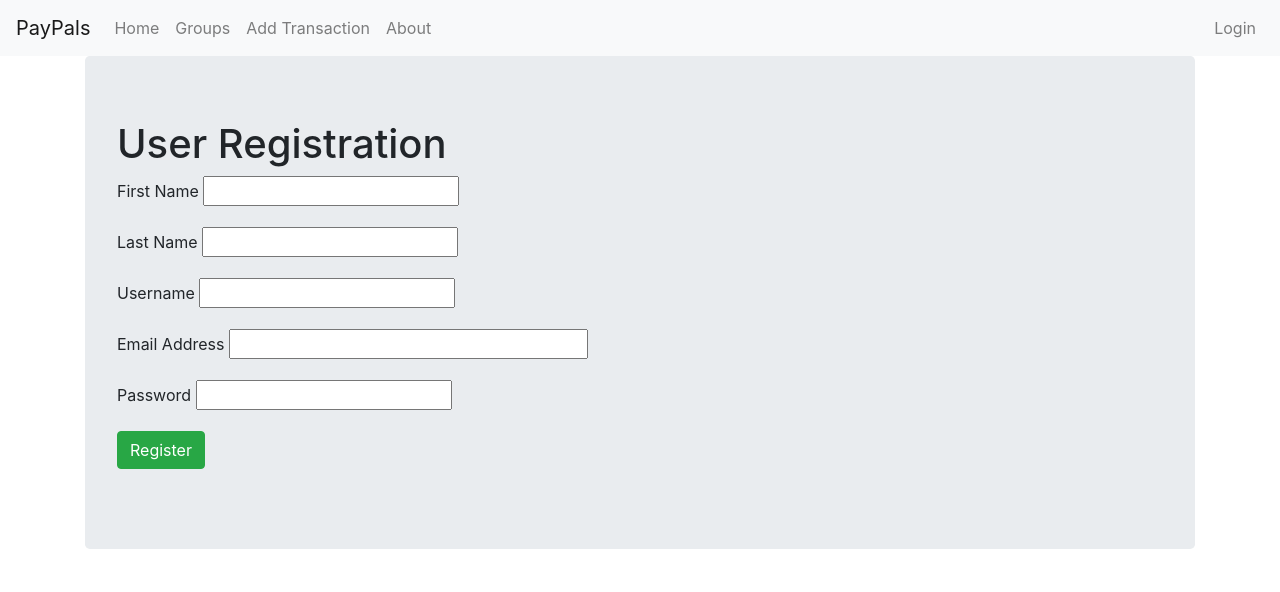
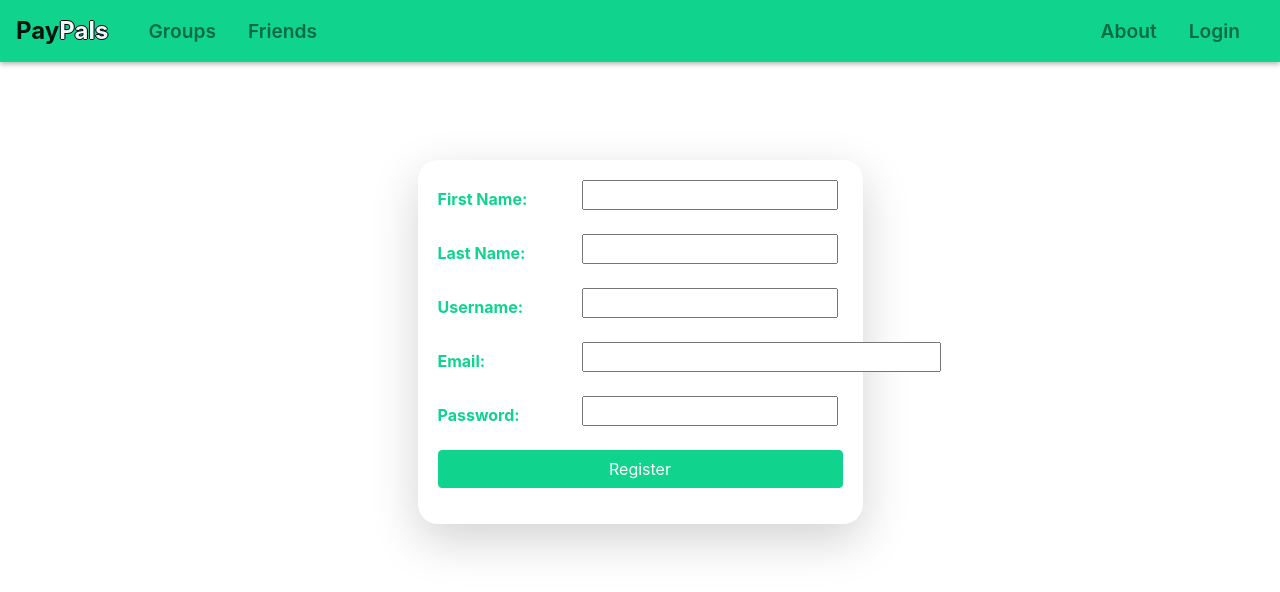
Before and after one commit to belwalrahul/paypals, a Django app: page /register/ in a window 1280 px wide. Shown: the top 592 px of the page. Run offline with Django 4.2, Linux system fonts and the light colour scheme.

Commit message:
Updated UI

```diff
--- /dev/null
+++ b/core/static/script.js
@@ -0,0 +1,22 @@
+$(document).ready(function() {
+  // Get the current URL
+  var current_url = window.location.href;
+
+  // Add the active class to the navbar link that matches the current URL
+  $('.nav-link').each(function() {
+    var link_url = $(this).attr('href');
+    if (current_url.indexOf(link_url) !== -1) {
+      $(this).addClass('active');
+    }
+  });
+});
+
+$(document).ready(function() {
+  $('.users-owed-btn').on('mouseenter', function() {
+    var owed = $(this).data('owed');
+    $(this).tooltip({
+      title: owed,
+      placement: 'bottom'
+    }).tooltip('show');
+  });
+});
--- /dev/null
+++ b/core/static/style.css
@@ -0,0 +1,140 @@
+
+.navbar {
+  box-shadow: 0 2px 5px rgba(0, 0, 0, 0.3);
+}
+
+.navbar-brand {
+  font-size: 1.5rem;
+  font-weight: bold;
+}
+
+.navbar-nav {
+  align-items: center;
+  margin-right: 1rem;
+}
+
+.navbar-nav .nav-item {
+  color:#000000;
+  margin-left: 1rem;
+}
+
+.nav-link {
+  font-size: 1.2rem;
+  color: #fff;
+  font-weight: 600;
+}
+
+.dropdown-menu {
+  background-color: #28efa8;
+  border: none;
+}
+
+.dropdown-item {
+  color: #333;
+  font-weight: 600;
+
+}
+
+.dropdown-item:hover {
+  background-color: #0cb67a;
+}
+
+.navbar-nav:last-child {
+  margin-left: auto;
+}
+
+.custom-table {
+  font-size: 14px;
+  background-color: #f8f9fa;
+  border-radius: 10px;
+  overflow: hidden;
+}
+
+.custom-table thead th {
+  background-color: #17a2b8;
+  color: #fff;
+  border-color: #17a2b8;
+  font-weight: bold;
+  text-align: center;
+}
+
+.custom-table tbody td {
+  border-color: #dee2e6;
+  text-align: center;
+  border-radius: 0;
+}
+
+.custom-table tbody tr:nth-child(even) {
+  background-color: #f2f2f2;
+}
+
+.custom-table tbody tr:hover {
+  background-color: #d3d3d3;
+}
+
+.custom-table tr td:first-child {
+  border-radius: 10px 0 0 10px;
+}
+
+.custom-table tr td:last-child {
+  border-radius: 0 10px 10px 0;
+}
+
+.custom-table button {
+  padding: 6px 12px;
+  font-size: 12px;
+  border-radius: 5px;
+}
+
+.group-name a{
+  font-weight: bold;
+  font-size: large;
+  color: #0cb67a;
+  text-decoration: none;
+}
+
+.group-name:hover {
+  color: #333;
+  text-decoration: none;
+}
+
+.card {
+  margin-top: 50px;
+  border-radius: 20px;
+  box-shadow: 0 0 20px rgba(0, 0, 0, 0.2);
+}
+
+.card-header {
+  background-color: #10d48e;
+  border-radius: 20px 20px 0 0;
+  color: white;
+}
+
+.form-group label {
+  font-weight: bold;
+  color: #10d48e;
+}
+
+
+.btn-primary {
+  background-color: #10d48e;
+  border-color: #10d48e;
+}
+
+.btn-primary:hover {
+  background-color: #0dbf7e;
+  border-color: #0dbf7e;
+}
+
+.btn-outline-primary {
+  color: #10d48e;
+  border-color: #10d48e;
+  text-decoration: none;
+}
+
+.btn-outline-primary:hover {
+  color: #ffffff;
+  text-decoration: none;
+  background-color: #0dbf7e;
+  border-color: #0dbf7e;
+}
--- a/core/templates/home.html
+++ b/core/templates/home.html
@@ -3,6 +3,7 @@
 <div class="container">
   <div class="row justify-content-center">
     <h3>Transaction Summary:</h3>
+    {% if transactions %}
     <table class="table table-bordered table-hover">
       <thead>
         <tr>
@@ -36,6 +37,11 @@
         {% endfor %}
       </tbody>
     </table>
+    {% else %}
+    <div class="alert alert-info">
+      <p class="mb-0">No transactions to display.</p>
+    </div>
+  {% endif %}
 
   </div>
 </div>
--- /dev/null
+++ b/core/templates/paypals/header.html
@@ -0,0 +1,13 @@
+<head>
+        <link rel="stylesheet" href="https://cdn.jsdelivr.net/npm/bootstrap@4.3.1/dist/css/bootstrap.min.css" integrity="sha384-ggOyR0iXCbMQv3Xipma34MD+dH/1fQ784/j6cY/iJTQUOhcWr7x9JvoRxT2MZw1T" crossorigin="anonymous">
+        <script src="https://code.jquery.com/jquery-3.3.1.slim.min.js" integrity="sha384-q8i/X+965DzO0rT7abK41JStQIAqVgRVzpbzo5smXKp4YfRvH+8abtTE1Pi6jizo" crossorigin="anonymous"></script>
+        <script src="https://cdn.jsdelivr.net/npm/popper.js@1.14.7/dist/umd/popper.min.js" integrity="sha384-UO2eT0CpHqdSJQ6hJty5KVphtPhzWj9WO1clHTMGa3JDZwrnQq4sF86dIHNDz0W1" crossorigin="anonymous"></script>
+        <script src="https://cdn.jsdelivr.net/npm/bootstrap@4.3.1/dist/js/bootstrap.min.js" integrity="sha384-JjSmVgyd0p3pXB1rRibZUAYoIIy6OrQ6VrjIEaFf/nJGzIxFDsf4x0xIM+B07jRM" crossorigin="anonymous"></script>
+    {% load static %}
+    <link rel="stylesheet" href="{%static 'style.css' %}" />
+    <script src="{%static 'script.js' %}"></script>
+    <link rel="stylesheet" href="https://cdnjs.cloudflare.com/ajax/libs/font-awesome/5.15.3/css/all.min.css" integrity="sha512-HwxBfNjbyk5DpRZJhGL5Ng5XtO5cW0ezvIGIjN4+4J4wNqlE8+q3ZlXkZ/1zCJmW8T/+T+Tsb/TJQ+aeF/GHbw==" crossorigin="anonymous" referrerpolicy="no-referrer" />
+
+
+</head>
+{% include "paypals/navbar.html" %}
--- /dev/null
+++ b/core/templates/paypals/navbar.html
@@ -0,0 +1,37 @@
+<nav class="navbar navbar-expand-lg navbar-light" style="background-color: #10d48e;">
+    <a class="navbar-brand" href="/">Pay<span style="color: aliceblue; text-shadow: 1px 0 0 #000, 0 -1px 0 #000, 0 1px 0 #000, -1px 0 0 #000;">Pals</span></a>
+    <button class="navbar-toggler" type="button" data-toggle="collapse" data-target="#navbarNav" aria-controls="navbarNav" aria-expanded="false" aria-label="Toggle navigation">
+      <span class="navbar-toggler-icon"></span>
+    </button>
+    <div class="collapse navbar-collapse" id="navbarNav">
+      <ul class="navbar-nav mr-auto">
+        <li class="nav-item">
+            <a class="nav-link" href="/groups/">Groups <span class="sr-only"></span></a>
+          </li>
+          <li class="nav-item">
+            <a class="nav-link" href="/friends/">Friends<span class="sr-only"></span></a>
+          </li>
+      </ul>
+      <ul class="navbar-nav">
+        <li class="nav-item">
+          <a class="nav-link" href="/about/">About</a>
+        </li>
+        {% if user.is_authenticated %}
+        <li class="nav-item dropdown">
+            <a class="nav-link dropdown-toggle" href="#" id="navbarDropdown" role="button" data-toggle="dropdown" aria-haspopup="true" aria-expanded="false">
+                {{user.username}}
+            </a>
+            <div class="dropdown-menu dropdown-menu-right" aria-labelledby="navbarDropdown">
+              <a class="dropdown-item" href="/account_settings/">Settings</a>
+              <a class="dropdown-item" href="/logout/">Logout</a>
+            </div>
+          </li>
+          {% else %}
+          <li class="nav-item">
+
+            <a class="nav-link" href="/login/">Login</a>
+          </li>
+          {% endif %}
+      </ul>
+    </div>
+  </nav>
--- /dev/null
+++ b/core/templates/paypals/register.html
@@ -0,0 +1,52 @@
+
+{% include "paypals/header.html" %}
+
+{% block content %}
+<div class="container mt-5">
+    <div class="row justify-content-center">
+      <div class="col-md-5">
+        <div class="card border-0 shadow-lg">
+          <div class="card-body">
+            <form method="POST">
+              {% csrf_token %}
+              <div class="form-group row">
+                <label for="id_firstname" class="col-sm-4 col-form-label text-md-left">First Name:</label>
+                <div class="col-sm-8">
+                  {{ registerUserform.first_name }}
+                </div>
+              </div>
+              <div class="form-group row">
+                <label for="id_lastname" class="col-sm-4 col-form-label text-md-left">Last Name:</label>
+                <div class="col-sm-8">
+                  {{ registerUserform.last_name }}
+                </div>
+              </div>
+              <div class="form-group row">
+                <label for="id_username" class="col-sm-4 col-form-label text-md-left">Username:</label>
+                <div class="col-sm-8">
+                  {{ registerUserform.username }}
+                </div>
+              </div>
+              <div class="form-group row">
+                <label for="id_email" class="col-sm-4 col-form-label text-md-left">Email:</label>
+                <div class="col-sm-8">
+                  {{ registerUserform.email }}
+                </div>
+              </div>
+              <div class="form-group row">
+                <label for="id_password" class="col-sm-4 col-form-label text-md-left">Password:</label>
+                <div class="col-sm-8">
+                  {{ registerUserform.password }}
+                </div>
+              </div>
+
+                <button type="submit" class="btn btn-primary btn-block">Register</button>
+
+            </form>
+          </div>
+        </div>
+      </div>
+    </div>
+  </div>
+
+{% endblock %}
--- a/core/views.py
+++ b/core/views.py
@@ -40,7 +40,7 @@
 
     print(transaction_data)
 
-    return render(request, 'home.html', page_data)
+    return render(request, 'paypals/home.html', page_data)
 
 @login_required(login_url='/login/')
 def groups(request):
@@ -50,7 +50,7 @@
     groupnames = [group.groupName for group in groups]
     members = [group.userList.all() for group in groups]
     page_data = { "groups": groups, "groupnames": groupnames, "members": members }
-    return render(request, 'groups.html', page_data)
+    return render(request, 'paypals/groups.html', page_data)
 
 @login_required(login_url='/login/')
 def account_settings(request):
@@ -193,14 +193,14 @@
             return redirect("/")
         else:
             # Form invalid, print errors to console
-            return render(request, 'register.html', { "registerUserform": registerUserform , 'title':'User Registration'})
+            return render(request, 'paypals/register.html', { "registerUserform": registerUserform , 'title':'User Registration'})
 
     else:
         if request.user.is_authenticated:
             return redirect("/")
         else:
             registerUserform = RegistrationForm()
-            return render(request, 'register.html', { "registerUserform": registerUserform , 'title':'User Registration'})
+            return render(request, 'paypals/register.html', { "registerUserform": registerUserform , 'title':'User Registration'})
 
 
 def callUserLoginFn(request):
@@ -228,10 +228,10 @@
             else:
                 print("Someone tried to login and failed.")
                 print("They used username: {} and password: {}".format(username,password))
-                return render(request, 'login.html', {'login_form': LoginForm, 'title':'User Login', 'title':'Login'})
+                return render(request, 'paypals/login.html', {'login_form': LoginForm, 'title':'User Login', 'title':'Login'})
     else:
         # Nothing has been provided for username or password.
-        return render(request, 'login.html', {'login_form': LoginForm, 'title':'User Login', 'title':'Login'})
+        return render(request, 'paypals/login.html', {'login_form': LoginForm, 'title':'User Login', 'title':'Login'})
 
 @login_required(login_url='/login/')
 def callUserLogOutFn(request):
```
Also changed, not shown: core/templates/paypals/friends_list.html (added, +29 -0 lines), core/templates/paypals/groups.html (added, +54 -0 lines), core/templates/paypals/home.html (added, +52 -0 lines), core/templates/paypals/login.html (added, +33 -0 lines).
